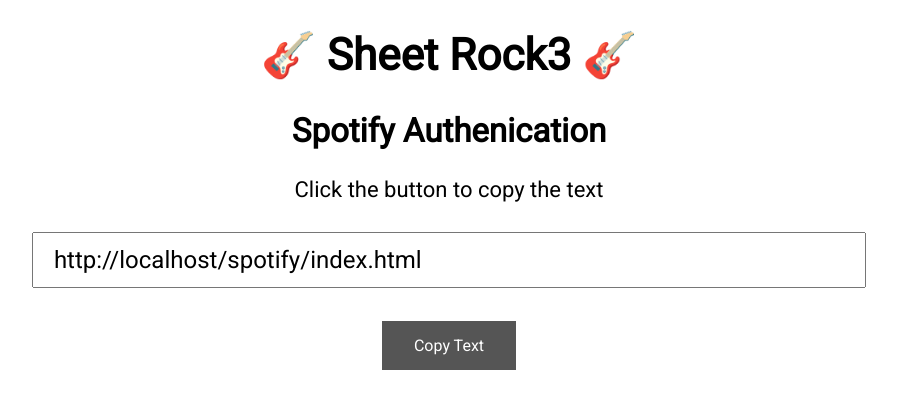
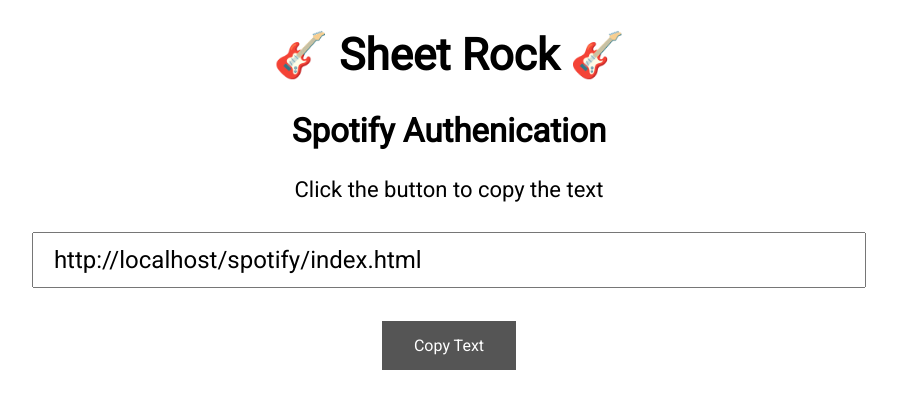
Before and after one commit to jeffkitson-music/jeffkitson-music.github.io, a plain HTML site: page spotify/index.html in a window 1280 px wide. Shown: the whole page, without its empty margins (191-1088 px from the left). Drawn offline with Linux system fonts and the light colour scheme.

Commit message:
Update index.html

```diff
--- a/spotify/index.html
+++ b/spotify/index.html
@@ -29,7 +29,7 @@
 </head>
 <body>
 <center>
-<h1>🎸 Sheet Rock3 🎸</h1>
+<h1>🎸 Sheet Rock 🎸</h1>
 <h2>Spotify Authenication</h2>
 <p id="instructions">Click the button to copy the text</p>
 <input type="text" value="" id="myInput"><br><br>
```
